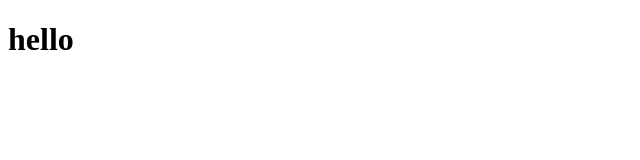
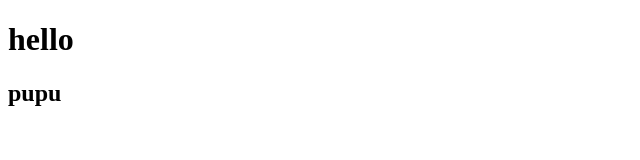
Before and after one commit to HoangTien231/demoGit, a plain HTML site: page index.html in a window 1280 px wide. Shown: the full height of the page, 0-640 px from the left. Drawn offline with Linux system fonts and the light colour scheme.

Commit message:
add new h2

```diff
--- a/index.html
+++ b/index.html
@@ -8,6 +8,7 @@
 <body>
     <div class="wrapper">
         <h1>hello</h1>
+        <h2>pupu</h2>
     </div>
     <script src="scripts/functions.js"></script>
 </body>
```
